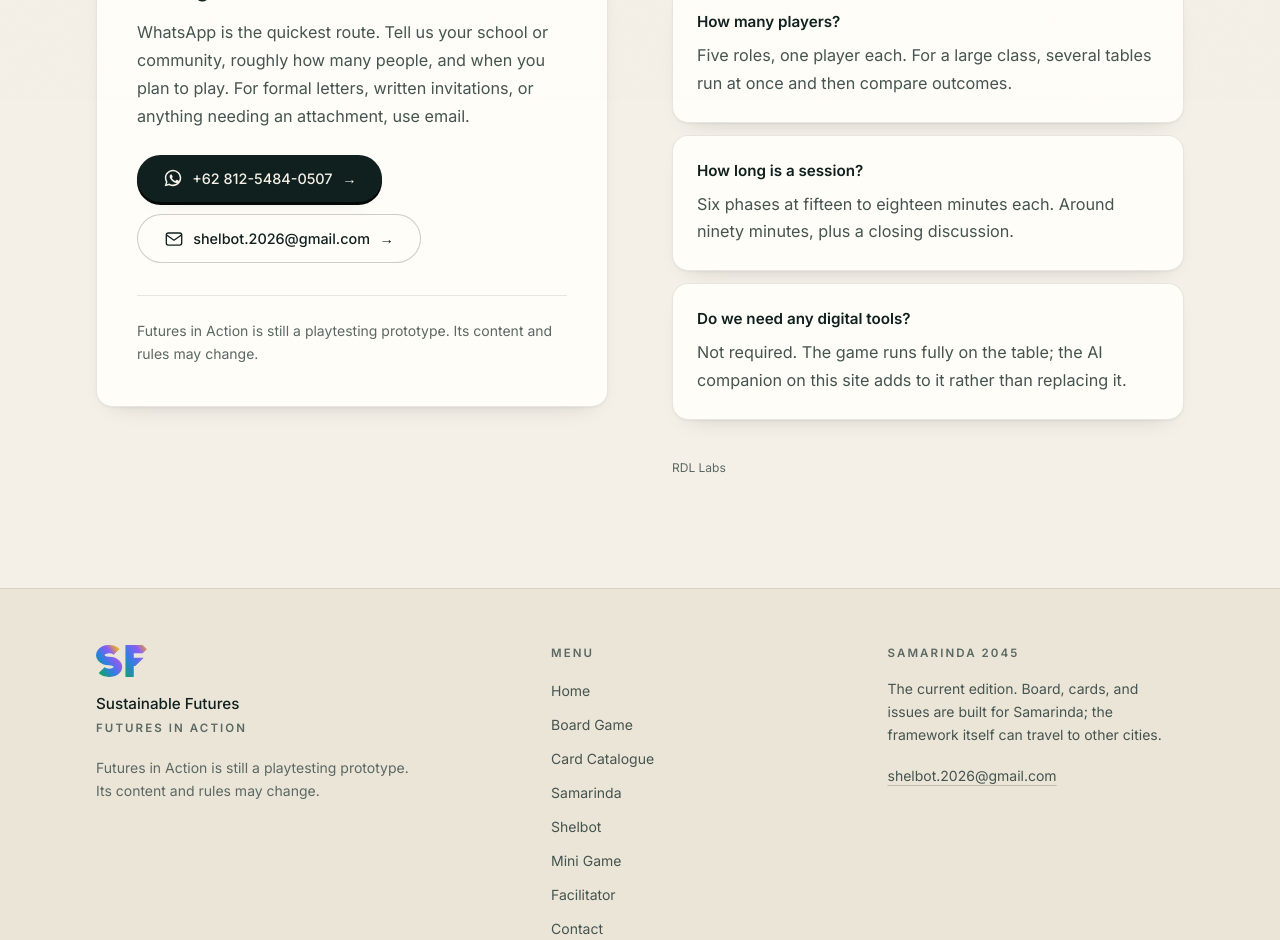
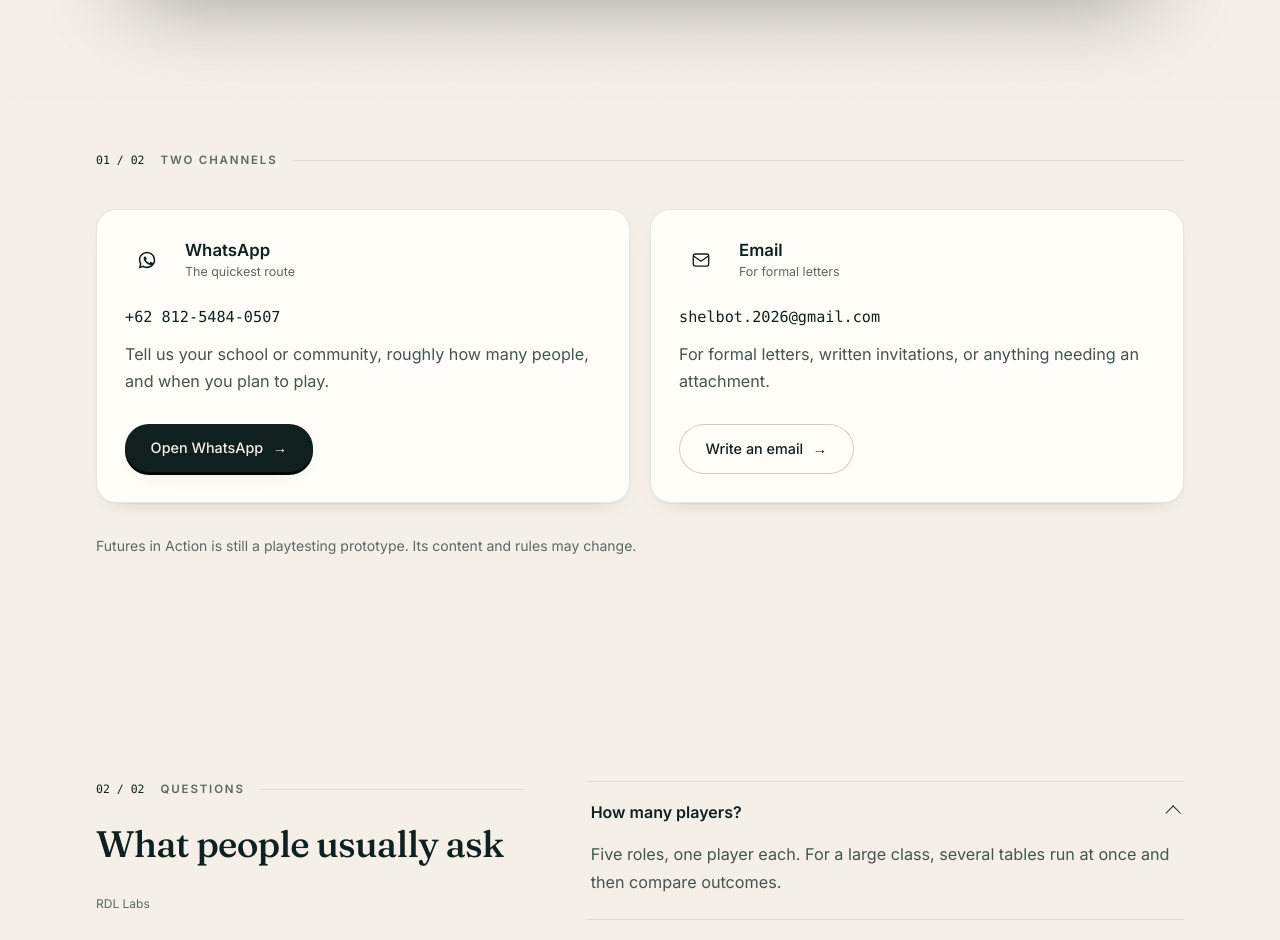
Before and after one commit to bukhorizainun/sf-samarinda-2045, a Next.js app in the folder web/: page /en/kontak in a window 1280 px wide. Shown: the part 700-1640 px from the top of the page. Built offline with nearby package versions, Linux system fonts and the light colour scheme; no server answers.

Commit message:
Halaman kontak: ukuran sesi, dua kartu saluran, dan tanya-jawab yang bisa dibuka

```diff
--- a/web/src/app/[lang]/kontak/page.tsx
+++ b/web/src/app/[lang]/kontak/page.tsx
@@ -1,8 +1,8 @@
 import type { Metadata } from "next";
-import { Section } from "@/components/Section";
+import { Container, Section } from "@/components/Section";
 import { Halaman } from "@/components/Halaman";
 import { KepalaHalaman } from "@/components/KepalaHalaman";
-import { BRAND, UI } from "@/content/site";
+import { BRAND, PHASES, ROLES, UI } from "@/content/site";
 import { LANGS, t, type Lang } from "@/lib/i18n";
 
 export function generateStaticParams() {
@@ -27,6 +27,88 @@ export default async function Kontak({
   const { lang } = await params;
   const id = lang === "id";
 
+  /* Ukuran satu sesi, dibaca dari isi situs. Waktu per fase diambil dari
+     kolom waktu di daftar fase, bukan ditulis ulang di sini. */
+  const sesi = [
+    { n: String(ROLES.length), l: id ? "peran pemain" : "player roles" },
+    { n: String(PHASES.length), l: id ? "fase permainan" : "phases of play" },
+    { n: PHASES[0].time, l: id ? "menit per fase" : "minutes per phase" },
+  ];
+
+  const saluran = [
+    {
+      kunci: "wa",
+      aksen: "var(--color-env)",
+      nama: "WhatsApp",
+      catatan: id ? "Jalur tercepat" : "The quickest route",
+      nilai: WHATSAPP_TAMPIL,
+      href: `https://wa.me/${WHATSAPP}`,
+      luar: true,
+      guna: id
+        ? "Sebutkan sekolah atau komunitasmu, perkiraan jumlah peserta, dan kapan rencananya dimainkan."
+        : "Tell us your school or community, roughly how many people, and when you plan to play.",
+      ikon: (
+        <svg viewBox="0 0 24 24" className="h-5 w-5" aria-hidden fill="currentColor">
+          <path d="M12.04 2C6.6 2 2.2 6.4 2.2 11.84c0 1.74.46 3.44 1.32 4.94L2 22l5.36-1.4a9.8 9.8 0 0 0 4.68 1.2h.01c5.43 0 9.84-4.4 9.84-9.84 0-2.63-1.02-5.1-2.88-6.96A9.78 9.78 0 0 0 12.04 2Zm0 1.8c2.15 0 4.17.84 5.69 2.36a7.99 7.99 0 0 1 2.35 5.68c0 4.44-3.6 8.04-8.04 8.04a8.05 8.05 0 0 1-4.1-1.12l-.29-.17-3.05.8.81-2.98-.19-.31a7.98 7.98 0 0 1-1.22-4.26c0-4.44 3.6-8.04 8.04-8.04Zm-2.4 4.03c-.18 0-.48.07-.73.34-.25.27-.96.94-.96 2.29 0 1.35.98 2.65 1.12 2.84.14.18 1.9 2.9 4.62 3.96 2.26.88 2.72.7 3.21.66.49-.05 1.58-.64 1.8-1.27.22-.63.22-1.16.16-1.27-.07-.11-.25-.18-.52-.32-.27-.13-1.58-.78-1.83-.87-.25-.09-.42-.14-.6.14-.18.27-.69.87-.84 1.05-.16.18-.31.2-.58.07-.27-.14-1.13-.42-2.16-1.33-.8-.71-1.34-1.59-1.49-1.86-.16-.27-.02-.42.12-.55.12-.12.27-.32.4-.48.14-.16.18-.27.27-.45.09-.18.05-.34-.02-.48-.07-.13-.6-1.45-.82-1.99-.22-.52-.44-.45-.6-.46l-.5-.01Z" />
+        </svg>
+      ),
+      utama: true,
+      ajak: id ? "Buka WhatsApp" : "Open WhatsApp",
+    },
+    {
+      kunci: "surel",
+      aksen: "var(--color-future)",
+      nama: id ? "Surel" : "Email",
+      catatan: id ? "Untuk surat resmi" : "For formal letters",
+      nilai: SUREL,
+      href: `mailto:${SUREL}?subject=${encodeURIComponent(
+        id
+          ? "Futures in Action — permintaan sesi"
+          : "Futures in Action — session request",
+      )}`,
+      luar: false,
+      guna: id
+        ? "Untuk surat resmi, undangan bersurat, atau pertanyaan yang perlu lampiran."
+        : "For formal letters, written invitations, or anything needing an attachment.",
+      ikon: (
+        <svg
+          viewBox="0 0 24 24"
+          className="h-5 w-5"
+          aria-hidden
+          fill="none"
+          stroke="currentColor"
+          strokeWidth="1.6"
+        >
+          <rect x="2.75" y="4.75" width="18.5" height="14.5" rx="2.5" />
+          <path d="M3.5 7.5l8.5 6 8.5-6" strokeLinecap="round" />
+        </svg>
+      ),
+      utama: false,
+      ajak: id ? "Tulis surel" : "Write an email",
+    },
+  ];
+
+  const tanya = [
+    {
+      q: id ? "Berapa pemainnya?" : "How many players?",
+      a: id
+        ? "Lima peran, satu peran satu pemain. Untuk kelas besar, beberapa meja berjalan bersamaan lalu hasilnya dibandingkan."
+        : "Five roles, one player each. For a large class, several tables run at once and then compare outcomes.",
+    },
+    {
+      q: id ? "Berapa lama satu sesi?" : "How long is a session?",
+      a: id
+        ? "Enam fase, masing-masing lima belas sampai delapan belas menit. Sekitar sembilan puluh menit ditambah waktu penutup."
+        : "Six phases at fifteen to eighteen minutes each. Around ninety minutes, plus a closing discussion.",
+    },
+    {
+      q: id ? "Perlu alat digital?" : "Do we need any digital tools?",
+      a: id
+        ? "Tidak wajib. Permainan berjalan penuh di atas meja; pendamping AI di situs ini bersifat menambah, bukan menggantikan."
+        : "Not required. The game runs fully on the table; the AI companion on this site adds to it rather than replacing it.",
+    },
+  ];
+
   return (
     <Halaman motif="amplang" adegan="pangan">
       <KepalaHalaman
@@ -44,90 +126,107 @@ export default async function Kontak({
         }
       />
 
+      {/* Ukuran satu sesi, supaya guru bisa menakar sebelum menghubungi. */}
+      <Container className="pb-12">
+        <div className="malam konsol">
+          <div className="konsol-kepala">
+            <span className="flex items-center gap-2.5">
+              <span aria-hidden className="lampu" />
+              {id ? "Satu sesi di kelas" : "One session in class"}
+            </span>
+            <span className="mono normal-case tracking-normal">
+              {id ? "dari panduan permainan" : "from the game guide"}
+            </span>
+          </div>
+          <dl className="fakta px-5 pt-1 sm:px-7">
+            {sesi.map((s) => (
+              <div key={s.l}>
+                <dt>{s.n}</dt>
+                <dd>{s.l}</dd>
+              </div>
+            ))}
+          </dl>
+        </div>
+      </Container>
 
       <Section className="band border-t rule">
-        <div className="grid gap-10 lg:grid-cols-[1fr_1fr] lg:gap-16">
-          <div className="ubin self-start !p-8 hover:!translate-y-0 sm:!p-10">
-            <h2 className="t-h3">
-              {id ? "Menghubungi kami" : "Getting in touch"}
+        <p className="bab mb-10">
+          <b>01 / 02</b>
+          {id ? "Dua jalur" : "Two channels"}
+        </p>
+
+        <div className="grid gap-5 sm:grid-cols-2">
+          {saluran.map((s) => (
+            <div
+              key={s.kunci}
+              className="saluran"
+              style={{ "--aksen": s.aksen } as React.CSSProperties}
+            >
+              <div className="flex items-center gap-4">
+                <span className="saluran-ikon">{s.ikon}</span>
+                <span>
+                  <span className="block text-[1.05rem] font-semibold">
+                    {s.nama}
+                  </span>
+                  <span className="block text-[0.78rem] text-[var(--fg-faint)]">
+                    {s.catatan}
+                  </span>
+                </span>
+              </div>
+
+              <p className="saluran-nilai mt-6">{s.nilai}</p>
+              <p className="t-body mt-3 text-[0.9rem]">{s.guna}</p>
+
+              <a
+                href={s.href}
+                {...(s.luar
+                  ? { target: "_blank", rel: "noopener noreferrer" }
+                  : {})}
+                className={`btn group mt-7 self-start ${
+                  s.utama ? "btn-utama" : "btn-garis"
+                }`}
+              >
+                {s.ajak}
+                <span
+                  aria-hidden
+                  className="transition-transform duration-[var(--gerak-sedang)] group-hover:translate-x-1"
+                >
+                  →
+                </span>
+              </a>
+            </div>
+          ))}
+        </div>
+
+        <p className="mt-8 text-sm leading-relaxed text-[var(--fg-faint)] measure">
+          {t(UI.prototypeNote, lang)}
+        </p>
+      </Section>
+
+      <Section className="border-t rule">
+        <div className="grid gap-10 lg:grid-cols-[1fr_1.4fr] lg:gap-16">
+          <div>
+            <p className="bab mb-6">
+              <b>02 / 02</b>
+              {id ? "Tanya-jawab" : "Questions"}
+            </p>
+            <h2 className="t-h2">
+              {id ? "Yang biasanya ditanyakan" : "What people usually ask"}
             </h2>
-
-            <p className="t-body mt-4 text-[0.95rem]">
-              {id
-                ? "Cara tercepat lewat WhatsApp. Sebutkan sekolah atau komunitasmu, perkiraan jumlah peserta, dan kapan rencananya dimainkan. Untuk surat resmi, undangan bersurat, atau pertanyaan yang perlu lampiran, kirim ke surel."
-                : "WhatsApp is the quickest route. Tell us your school or community, roughly how many people, and when you plan to play. For formal letters, written invitations, or anything needing an attachment, use email."}
-            </p>
-
-            <a
-              href={`https://wa.me/${WHATSAPP}`}
-              target="_blank"
-              rel="noopener noreferrer"
-              className="btn btn-utama group mt-6 max-w-full"
-            >
-              <svg viewBox="0 0 24 24" className="h-5 w-5" aria-hidden fill="currentColor">
-                <path d="M12.04 2C6.6 2 2.2 6.4 2.2 11.84c0 1.74.46 3.44 1.32 4.94L2 22l5.36-1.4a9.8 9.8 0 0 0 4.68 1.2h.01c5.43 0 9.84-4.4 9.84-9.84 0-2.63-1.02-5.1-2.88-6.96A9.78 9.78 0 0 0 12.04 2Zm0 1.8c2.15 0 4.17.84 5.69 2.36a7.99 7.99 0 0 1 2.35 5.68c0 4.44-3.6 8.04-8.04 8.04a8.05 8.05 0 0 1-4.1-1.12l-.29-.17-3.05.8.81-2.98-.19-.31a7.98 7.98 0 0 1-1.22-4.26c0-4.44 3.6-8.04 8.04-8.04Zm-2.4 4.03c-.18 0-.48.07-.73.34-.25.27-.96.94-.96 2.29 0 1.35.98 2.65 1.12 2.84.14.18 1.9 2.9 4.62 3.96 2.26.88 2.72.7 3.21.66.49-.05 1.58-.64 1.8-1.27.22-.63.22-1.16.16-1.27-.07-.11-.25-.18-.52-.32-.27-.13-1.58-.78-1.83-.87-.25-.09-.42-.14-.6.14-.18.27-.69.87-.84 1.05-.16.18-.31.2-.58.07-.27-.14-1.13-.42-2.16-1.33-.8-.71-1.34-1.59-1.49-1.86-.16-.27-.02-.42.12-.55.12-.12.27-.32.4-.48.14-.16.18-.27.27-.45.09-.18.05-.34-.02-.48-.07-.13-.6-1.45-.82-1.99-.22-.52-.44-.45-.6-.46l-.5-.01Z" />
-              </svg>
-              {WHATSAPP_TAMPIL}
-              <span aria-hidden className="transition-transform duration-300 group-hover:translate-x-1">→</span>
-            </a>
-
-            <a
-              href={`mailto:${SUREL}?subject=${encodeURIComponent(
-                id
-                  ? "Futures in Action — permintaan sesi"
-                  : "Futures in Action — session request",
-              )}`}
-              className="btn btn-garis group mt-3 max-w-full"
-            >
-              <svg viewBox="0 0 24 24" className="h-5 w-5" aria-hidden fill="none" stroke="currentColor" strokeWidth="1.6">
-                <rect x="2.75" y="4.75" width="18.5" height="14.5" rx="2.5" />
-                <path d="M3.5 7.5l8.5 6 8.5-6" strokeLinecap="round" />
-              </svg>
-              {SUREL}
-              <span aria-hidden className="transition-transform duration-[var(--gerak-sedang)] group-hover:translate-x-1">→</span>
-            </a>
-
-            <p className="mt-8 border-t pt-6 text-sm leading-relaxed text-[var(--fg-faint)] rule">
-              {t(UI.prototypeNote, lang)}
-            </p>
+            <p className="mt-8 text-xs text-[var(--fg-faint)]">{BRAND.studio}</p>
           </div>
 
+          {/* Dibuka satu per satu; pertanyaan pertama terbuka supaya
+              bentuknya langsung terbaca. */}
           <div>
-            <h2 className="t-h3">
-              {id ? "Yang biasanya ditanyakan" : "What people usually ask"}
-            </h2>
-            <dl className="mt-6 space-y-3">
-              {[
-                {
-                  q: id ? "Berapa pemainnya?" : "How many players?",
-                  a: id
-                    ? "Lima peran, satu peran satu pemain. Untuk kelas besar, beberapa meja berjalan bersamaan lalu hasilnya dibandingkan."
-                    : "Five roles, one player each. For a large class, several tables run at once and then compare outcomes.",
-                },
-                {
-                  q: id ? "Berapa lama satu sesi?" : "How long is a session?",
-                  a: id
-                    ? "Enam fase, masing-masing lima belas sampai delapan belas menit. Sekitar sembilan puluh menit ditambah waktu penutup."
-                    : "Six phases at fifteen to eighteen minutes each. Around ninety minutes, plus a closing discussion.",
-                },
-                {
-                  q: id
-                    ? "Perlu alat digital?"
-                    : "Do we need any digital tools?",
-                  a: id
-                    ? "Tidak wajib. Permainan berjalan penuh di atas meja; pendamping AI di situs ini bersifat menambah, bukan menggantikan."
-                    : "Not required. The game runs fully on the table; the AI companion on this site adds to it rather than replacing it.",
-                },
-              ].map((f, i) => (
-                <div key={i} className="ubin !p-6">
-                  <dt className="text-[0.95rem] font-semibold">{f.q}</dt>
-                  <dd className="t-body mt-2 text-[0.925rem]">{f.a}</dd>
+            {tanya.map((f, i) => (
+              <details key={i} className="faq" open={i === 0}>
+                <summary>{f.q}</summary>
+                <div className="faq-isi">
+                  <p className="t-body measure text-[0.95rem]">{f.a}</p>
                 </div>
-              ))}
-            </dl>
-            <p className="mt-10 text-xs text-[var(--fg-faint)]">
-              {BRAND.studio}
-            </p>
+              </details>
+            ))}
           </div>
         </div>
       </Section>
--- a/web/src/app/globals.css
+++ b/web/src/app/globals.css
@@ -1108,6 +1108,7 @@ body::after {
 }
 .konsol-kepala {
   display: flex;
+  flex-wrap: wrap;
   align-items: center;
   justify-content: space-between;
   gap: 1rem;
@@ -1621,3 +1622,109 @@ body::after {
   .paddle:hover, .paddle:active, .pilihan:hover, .pilihan:active,
   .saran:hover, .saran:active { transform: none; }
 }
+
+/* ============================================================
+   Halaman kontak: kartu saluran dan tanya-jawab
+   ============================================================ */
+
+/* Kartu saluran: satu bidang per jalur hubungi, cukup besar untuk
+   disentuh, dengan token ikon di kepalanya. */
+.saluran {
+  position: relative;
+  display: flex;
+  flex-direction: column;
+  height: 100%;
+  padding: 1.75rem;
+  border-radius: 20px;
+  border: 1px solid var(--line);
+  background: var(--surface-1);
+  box-shadow: var(--lift-1);
+  overflow: hidden;
+  transition:
+    transform var(--gerak-sedang) var(--ease-out-soft),
+    box-shadow var(--gerak-sedang) var(--ease-out-soft),
+    border-color var(--gerak-sedang) var(--ease-out-soft);
+}
+.saluran:hover {
+  transform: translateY(-3px);
+  box-shadow: var(--lift-2);
+  border-color: color-mix(in oklab, var(--aksen, var(--scene)) 45%, var(--line));
+}
+.saluran::before {
+  content: "";
+  position: absolute;
+  inset: 0 0 auto 0;
+  height: 3px;
+  background: var(--aksen, var(--scene));
+}
+.saluran-ikon {
+  display: grid;
+  place-items: center;
+  width: 2.75rem;
+  height: 2.75rem;
+  border-radius: 14px;
+  color: var(--aksen, var(--scene));
+  background: color-mix(in oklab, var(--aksen, var(--scene)) 12%, transparent);
+  border: 1px solid color-mix(in oklab, var(--aksen, var(--scene)) 30%, transparent);
+}
+.saluran-nilai {
+  font-family: var(--font-mono);
+  font-size: 0.95rem;
+  word-break: break-word;
+}
+
+/* Tanya-jawab yang bisa dibuka satu per satu. */
+.faq {
+  border-bottom: 1px solid var(--line);
+}
+.faq:first-of-type {
+  border-top: 1px solid var(--line);
+}
+.faq summary {
+  display: flex;
+  align-items: center;
+  justify-content: space-between;
+  gap: 1rem;
+  min-height: var(--tap);
+  padding: 1.1rem 0.25rem;
+  font-size: 1rem;
+  font-weight: 600;
+  cursor: pointer;
+  list-style: none;
+  transition: color var(--gerak-sedang) var(--ease-out-soft);
+}
+.faq summary::-webkit-details-marker {
+  display: none;
+}
+.faq summary:hover {
+  color: var(--scene);
+}
+.faq summary::after {
+  content: "";
+  flex: none;
+  width: 0.7rem;
+  height: 0.7rem;
+  border-right: 1.5px solid currentColor;
+  border-bottom: 1.5px solid currentColor;
+  transform: rotate(45deg) translateY(-2px);
+  transition: transform var(--gerak-sedang) var(--ease-out-soft);
+}
+.faq[open] summary::after {
+  transform: rotate(225deg) translateY(-2px);
+}
+.faq-isi {
+  overflow: hidden;
+  padding: 0 0.25rem 1.35rem;
+  animation: faq-buka var(--gerak-lambat) var(--ease-glide);
+}
+@keyframes faq-buka {
+  from {
+    opacity: 0;
+    transform: translateY(-6px);
+  }
+}
+
+@media (prefers-reduced-motion: reduce) {
+  .saluran:hover { transform: none; }
+  .faq-isi { animation: none; }
+}
```
